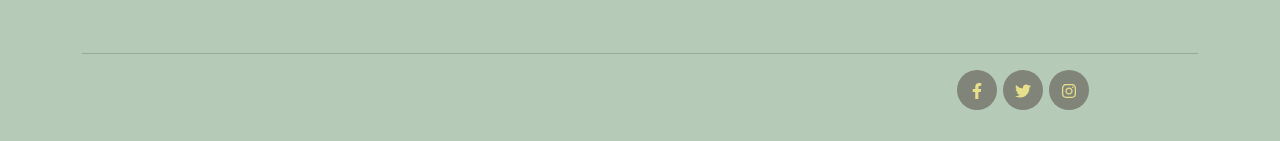
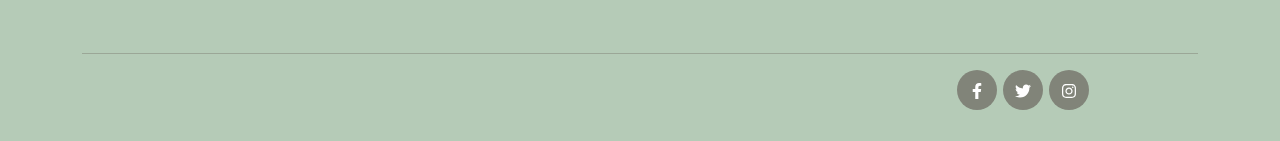
Before and after one commit to Noroff-FEU-Assignments/project-exam-2-ThomasK97, a React (Create React App) app in the folder holidaze-project/: page /admin in a window 1280 px wide. Shown: the part 960-1101 px from the top of the page. Built offline with nearby package versions, Linux system fonts and the light colour scheme.

Commit message:
update main scss

```diff
--- a/holidaze-project/src/sass/main.scss
+++ b/holidaze-project/src/sass/main.scss
@@ -622,6 +622,11 @@ input {
    box-shadow: 0px 2px 18px -4px rgba(0,0,0,0.75);
  }
 
+ button:hover{
+   background-color: var(--seccondColor);
+
+ }
+
 
 
  .accordion-button:not(.collapsed){
@@ -742,7 +747,7 @@ input {
 }
 
 .social-icons a{
-  color: var(--fifthColor);
+  color: var(--whiteColor);
   font-size:16px;
   display:inline-block;
   line-height:44px;
```
